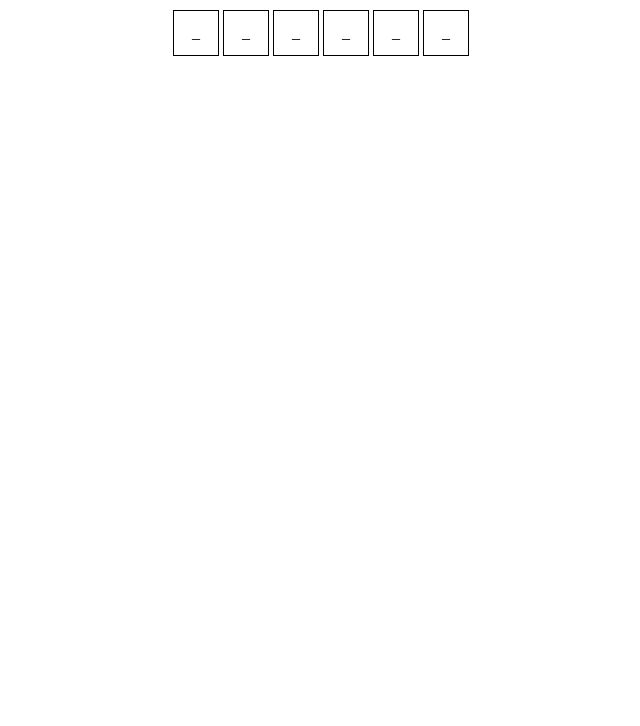
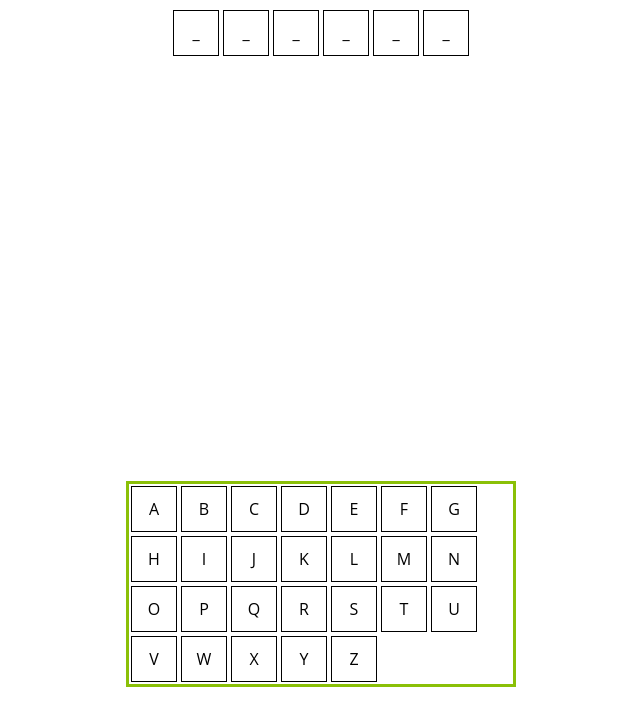
Before and after one commit to RobiereMystere/RobiereMystere.github.io, a plain HTML site: page index.html in a window 1280 px wide. Shown: the whole page, without its empty margins (319-959 px from the left). Drawn offline with Linux system fonts and the light colour scheme.

Commit message:
adding keyboard

```diff
--- a/index.html
+++ b/index.html
@@ -3,8 +3,13 @@
 
 </div>
 
+<div id="keyboard"></div>
 <script>
+	keyboard=document.getElementById('keyboard');
+	for (var c=0;c<26;c++){
+			keyboard.innerHTML+="<div class='cell'>"+String.fromCharCode(65+c)+"</div>";
 
+		}
 
 	var word="ADADOS";
 	var current_letter=0;
@@ -85,6 +90,19 @@
 	newLine();
 </script>
 <style>
+body{
+	font: 1em "Open Sans", sans-serif;
+
+}
+#keyboard{
+
+	position: absolute;
+	bottom: 10px;
+	left : 50%;
+	width: 30%;
+	border: 3px solid #8AC007;
+	transform: translate(-50%, -50%);
+}
 .line{
 	display:flex;
 }
@@ -103,9 +121,9 @@
 }
 #wordus-container{
 	display : flex;
-flex-direction:column;
-align-items : center;
-justify-content : center;
+	flex-direction : column;
+	align-items : center;
+	justify-content : center;
 }
 .correct{
 	background-color:#F00;
```
